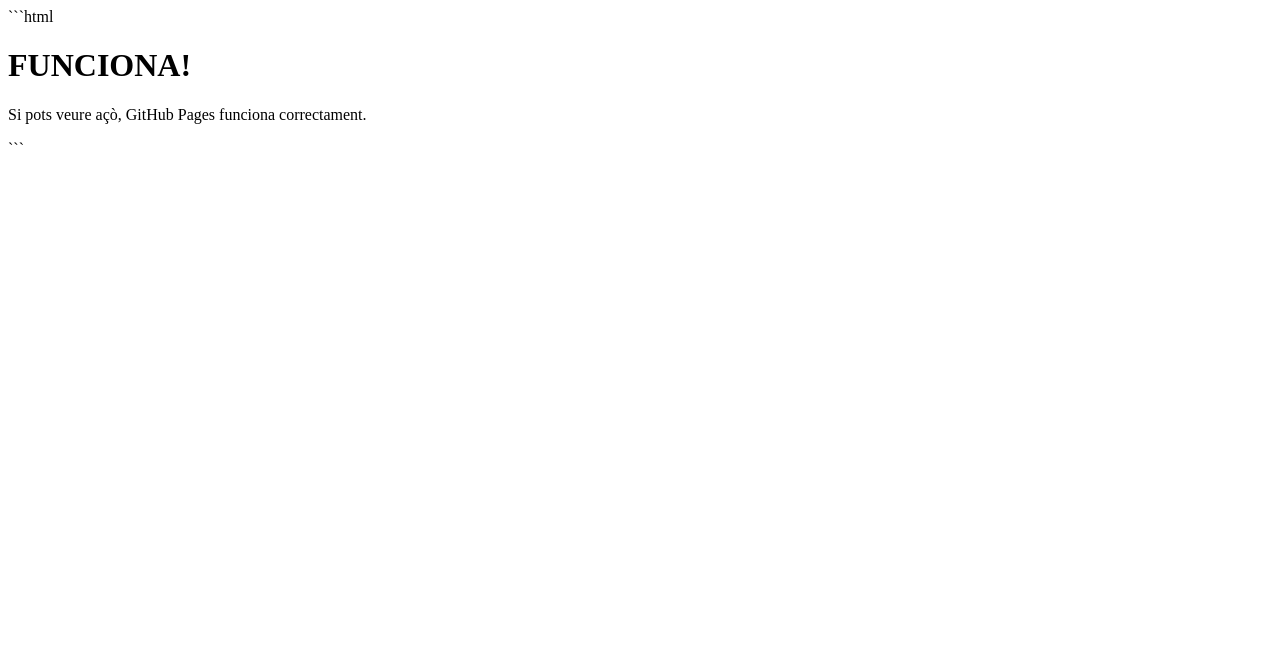
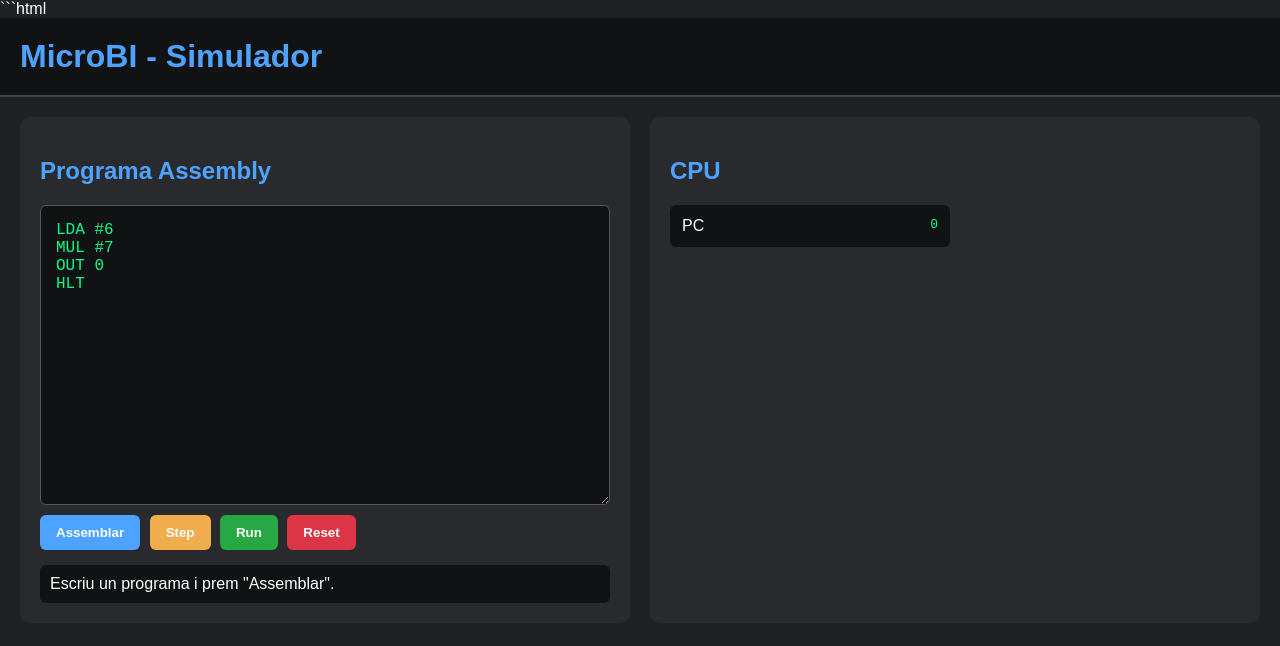
Before and after one commit to Markiuz09/microBI3.0, a plain HTML site: page index.html in a window 1280 px wide. Drawn offline with Linux system fonts and the light colour scheme.

Commit message:
Refactor index.html for MicroBI simulator
Updated HTML structure and styles for MicroBI simulator.

````diff
--- a/index.html
+++ b/index.html
@@ -2,15 +2,213 @@
 <!DOCTYPE html>
 <html lang="ca">
 <head>
-    <meta charset="UTF-8">
-    <title>Prova MicroBI</title>
+<meta charset="UTF-8">
+<meta name="viewport" content="width=device-width, initial-scale=1.0">
+
+<title>MicroBI</title>
+
+<style>
+
+* {
+    box-sizing: border-box;
+}
+
+body {
+    margin: 0;
+    background: #202124;
+    color: white;
+    font-family: Arial, sans-serif;
+}
+
+header {
+    background: #111214;
+    padding: 20px;
+    border-bottom: 2px solid #444;
+}
+
+header h1 {
+    margin: 0;
+    color: #4da3ff;
+}
+
+.contenidor {
+    display: grid;
+    grid-template-columns: 1fr 1fr;
+    gap: 20px;
+    padding: 20px;
+}
+
+.panell {
+    background: #292a2d;
+    border-radius: 10px;
+    padding: 20px;
+}
+
+h2 {
+    color: #4da3ff;
+}
+
+textarea {
+    width: 100%;
+    height: 300px;
+    background: #111214;
+    color: #00ff88;
+    border: 1px solid #555;
+    border-radius: 6px;
+    padding: 15px;
+    font-family: monospace;
+    font-size: 16px;
+}
+
+button {
+    margin-top: 10px;
+    margin-right: 5px;
+    padding: 10px 16px;
+    border: none;
+    border-radius: 6px;
+    cursor: pointer;
+    font-weight: bold;
+}
+
+#assemblar {
+    background: #4da3ff;
+    color: white;
+}
+
+#pas {
+    background: #f0ad4e;
+    color: white;
+}
+
+#executar {
+    background: #28a745;
+    color: white;
+}
+
+#reiniciar {
+    background: #dc3545;
+    color: white;
+}
+
+.registres {
+    display: grid;
+    grid-template-columns: 1fr 1fr;
+    gap: 10px;
+}
+
+.registre {
+    background: #111214;
+    padding: 12px;
+    border-radius: 6px;
+}
+
+.valor {
+    float: right;
+    color: #00ff88;
+    font-family: monospace;
+}
+
+.memoria {
+    height: 250px;
+    overflow-y: auto;
+    background: #111214;
+    padding: 5px;
+}
+
+.memoria-fila {
+    display: flex;
+    justify-content: space-between;
+    padding: 5px 10px;
+    font-family: monospace;
+}
+
+.memoria-fila.activa {
+    background: #315a78;
+}
+
+.sortida {
+    display: flex;
+    gap: 10px;
+}
+
+.led {
+    width: 45px;
+    height: 45px;
+    border-radius: 50%;
+    background: #333;
+    border: 2px solid #666;
+
+    display: flex;
+    align-items: center;
+    justify-content: center;
+}
+
+.led.encés {
+    background: #00ff55;
+    color: black;
+    box-shadow: 0 0 15px #00ff55;
+}
+
+#missatge {
+    margin-top: 15px;
+    padding: 10px;
+    background: #111214;
+    border-radius: 6px;
+}
+
+@media (max-width: 800px) {
+
+    .contenidor {
+        grid-template-columns: 1fr;
+    }
+
+}
+
+</style>
+
 </head>
 
 <body>
 
-    <h1>FUNCIONA!</h1>
-    <p>Si pots veure açò, GitHub Pages funciona correctament.</p>
+<header>
+    <h1>MicroBI - Simulador</h1>
+</header>
 
-</body>
-</html>
+<div class="contenidor">
+
+<div class="panell">
+
+<h2>Programa Assembly</h2>
+
+<textarea id="codi">LDA #6
+MUL #7
+OUT 0
+HLT</textarea>
+
+<br>
+
+<button id="assemblar">Assemblar</button>
+<button id="pas">Step</button>
+<button id="executar">Run</button>
+<button id="reiniciar">Reset</button>
+
+<div id="missatge">
+Escriu un programa i prem "Assemblar".
+</div>
+
+</div>
+
+
+<div class="panell">
+
+<h2>CPU</h2>
+
+<div class="registres">
+
+<div class="registre">
+PC
+<span class="valor" id="PC">0</span>
+</div>
+
+<div class="
 ```
````
